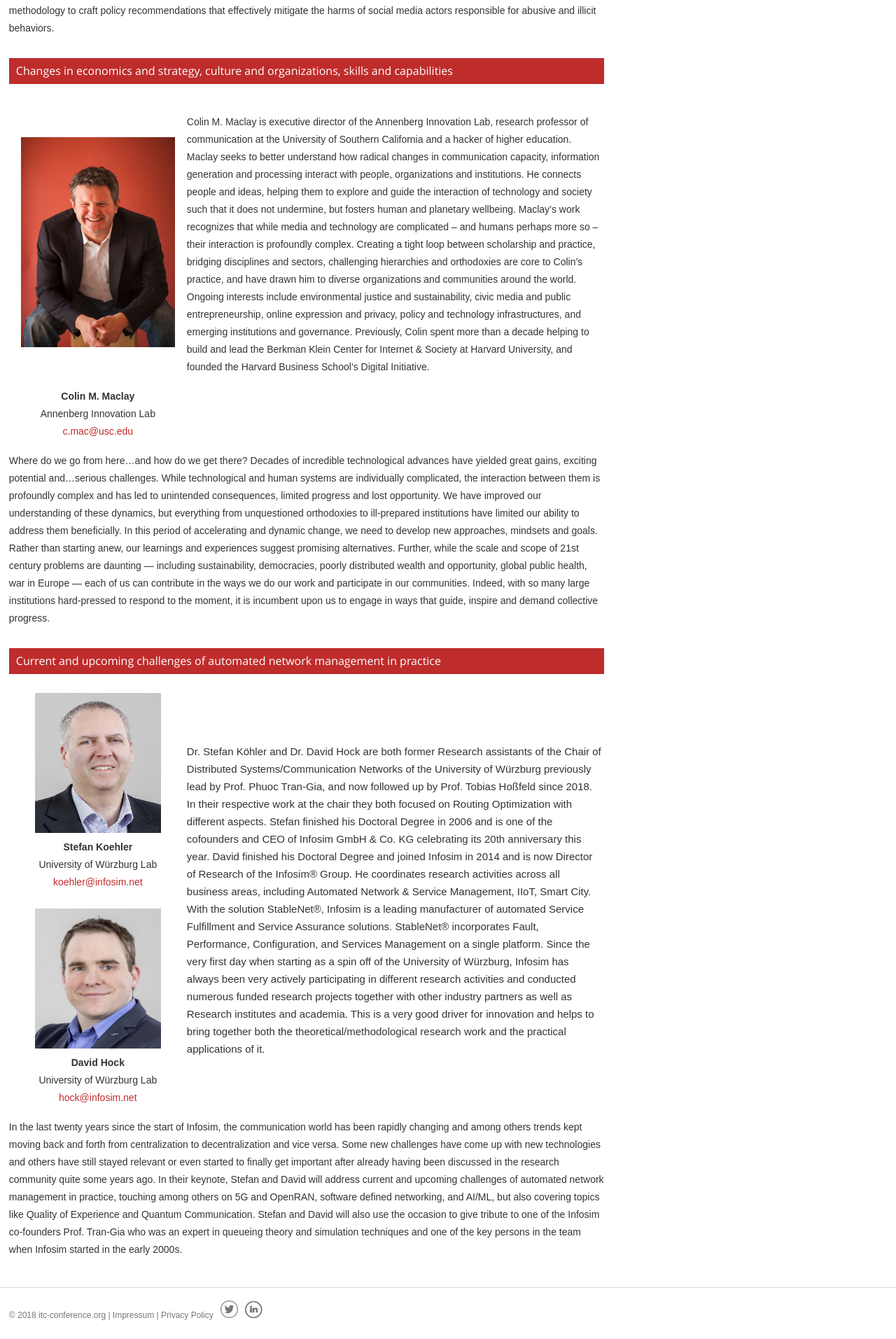
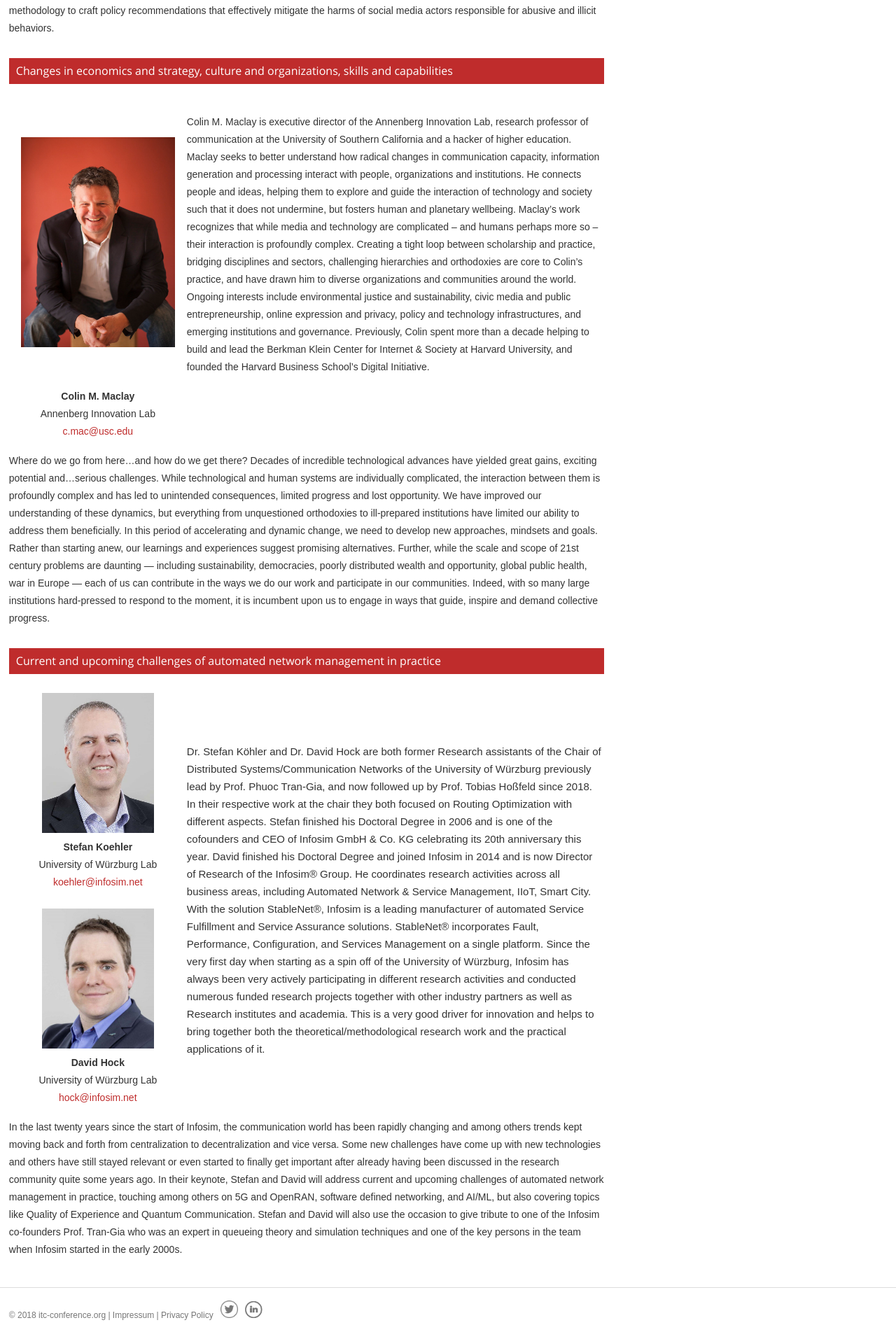
Before and after one commit to ohohlfeld/itc35, a Jekyll site: the page built from keynote.md, in a window 1280 px wide. Shown: the part 1260-3173 px from the top of the page at 70% size. Built offline with Jekyll 4.4.1, drawn with Linux system fonts in a browser that asks for light colours.

Commit message:
Update keynote.md

```diff
--- a/keynote.md
+++ b/keynote.md
@@ -79,14 +79,14 @@
     <tr>
       <br>
       <td width="250" height="300" align="center">
-        <img src="{{ site.baseurl }}/assets/images/keynote/stefan_koehler.jpg" alt="Stefan Koehler" width="180" height="200">
+        <img src="{{ site.baseurl }}/assets/images/keynote/stefan_koehler.jpg" alt="Stefan Koehler" width="160" height="200">
         <br>
         <b>Stefan Koehler</b><br>
         University of Würzburg Lab<br>
         <a href="mailto:koehler@infosim.net">koehler@infosim.net</a>
         <br>
         <br>
-        <img src="{{ site.baseurl }}/assets/images/keynote/david_hock.jpg" alt="David Hock" width="180" height="200">
+        <img src="{{ site.baseurl }}/assets/images/keynote/david_hock.jpg" alt="David Hock" width="160" height="200">
         <br>
         <b>David Hock</b><br>
         University of Würzburg Lab<br>
```
